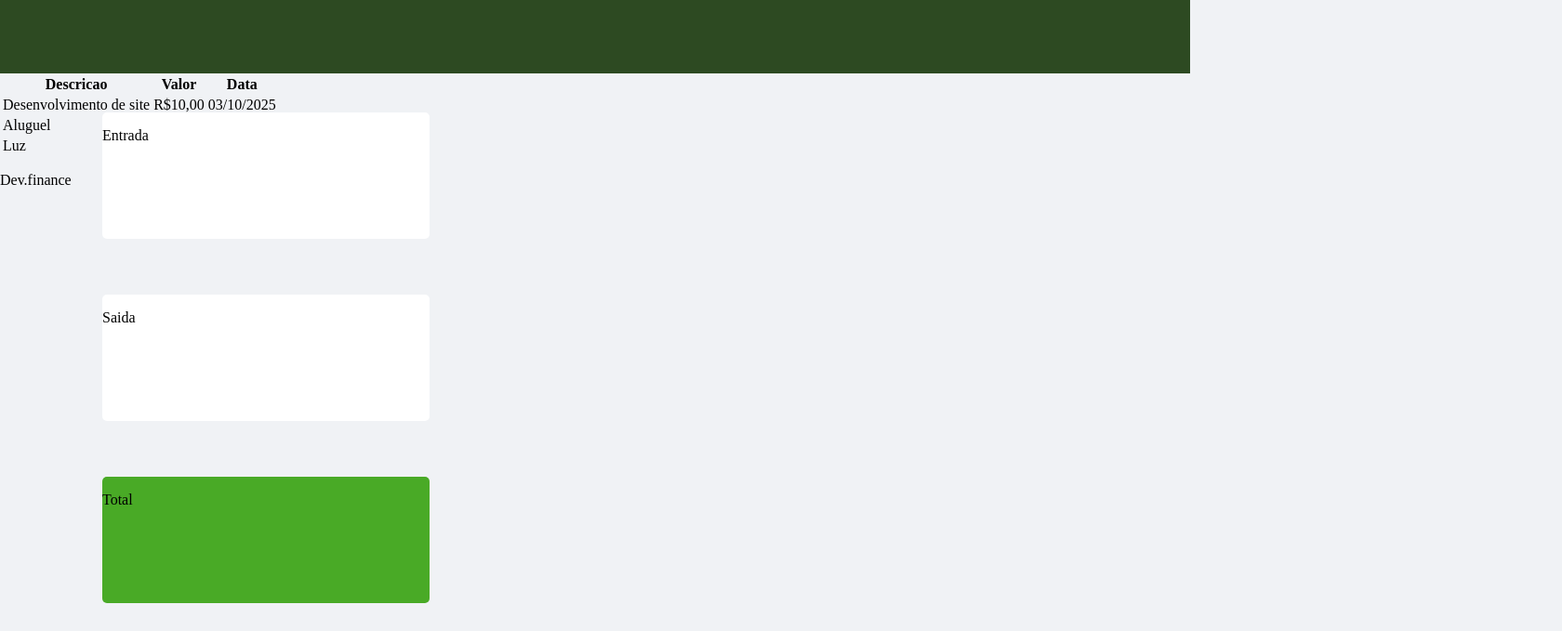
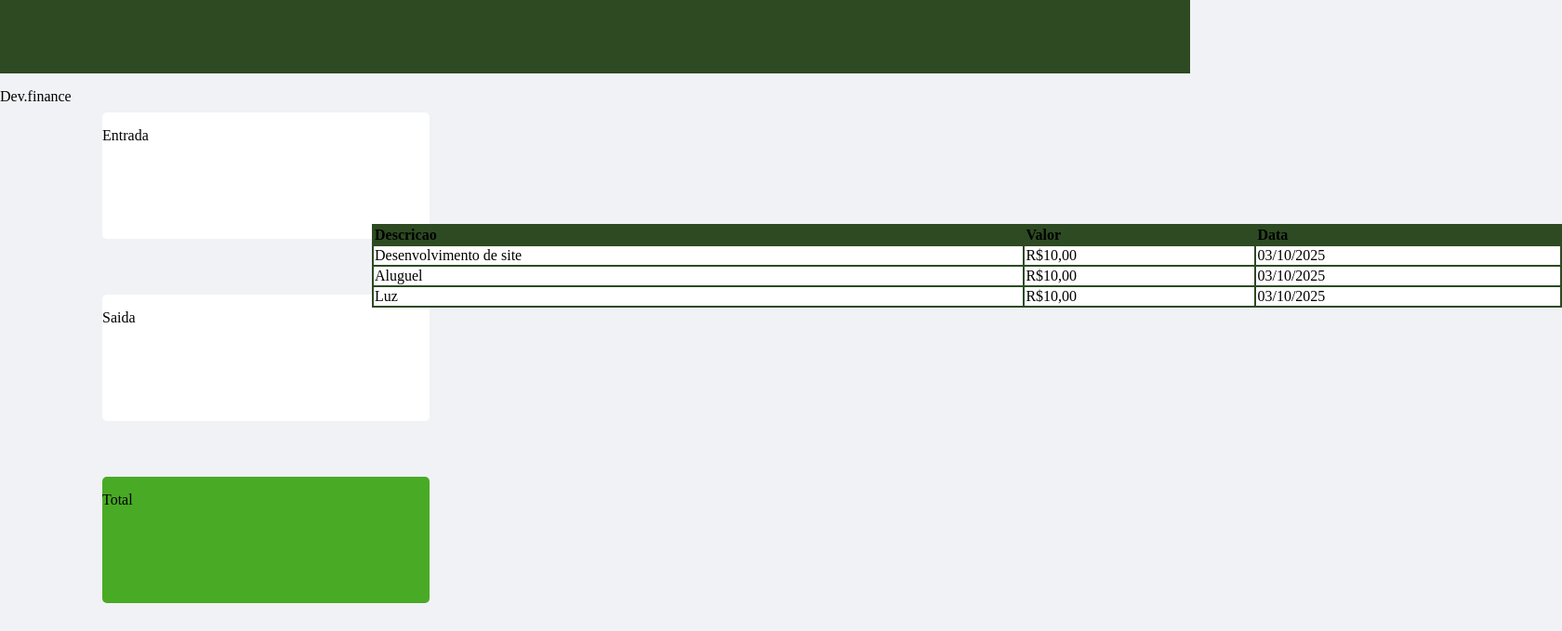
Before and after one commit to cauan-oss/key_of_linux, a plain HTML site: page wallet-dev.finance/front/index.html in a window 1280 px wide. Shown: the part 159-838 px from the top of the page at 93% size, 1680 px wide, since content can reach past the window. Drawn offline with Linux system fonts and the light colour scheme.

Commit message:
done for today

```diff
--- a/wallet-dev.finance/front/style.css
+++ b/wallet-dev.finance/front/style.css
@@ -43,6 +43,20 @@ body {
 
 }
 
+#tabela {
+  background-color: #2D4A22;
+  width: 100%;
+  text-align: left;
+  position: absolute;
+  top: 400px;
+  left: 400px;
+
+}
+
+table td {
+    background-color: white;
+    border-collapse: collapse;
+}
 @media screen and (max-width: 1634px) {
     #receita {
         display: flex;
```
